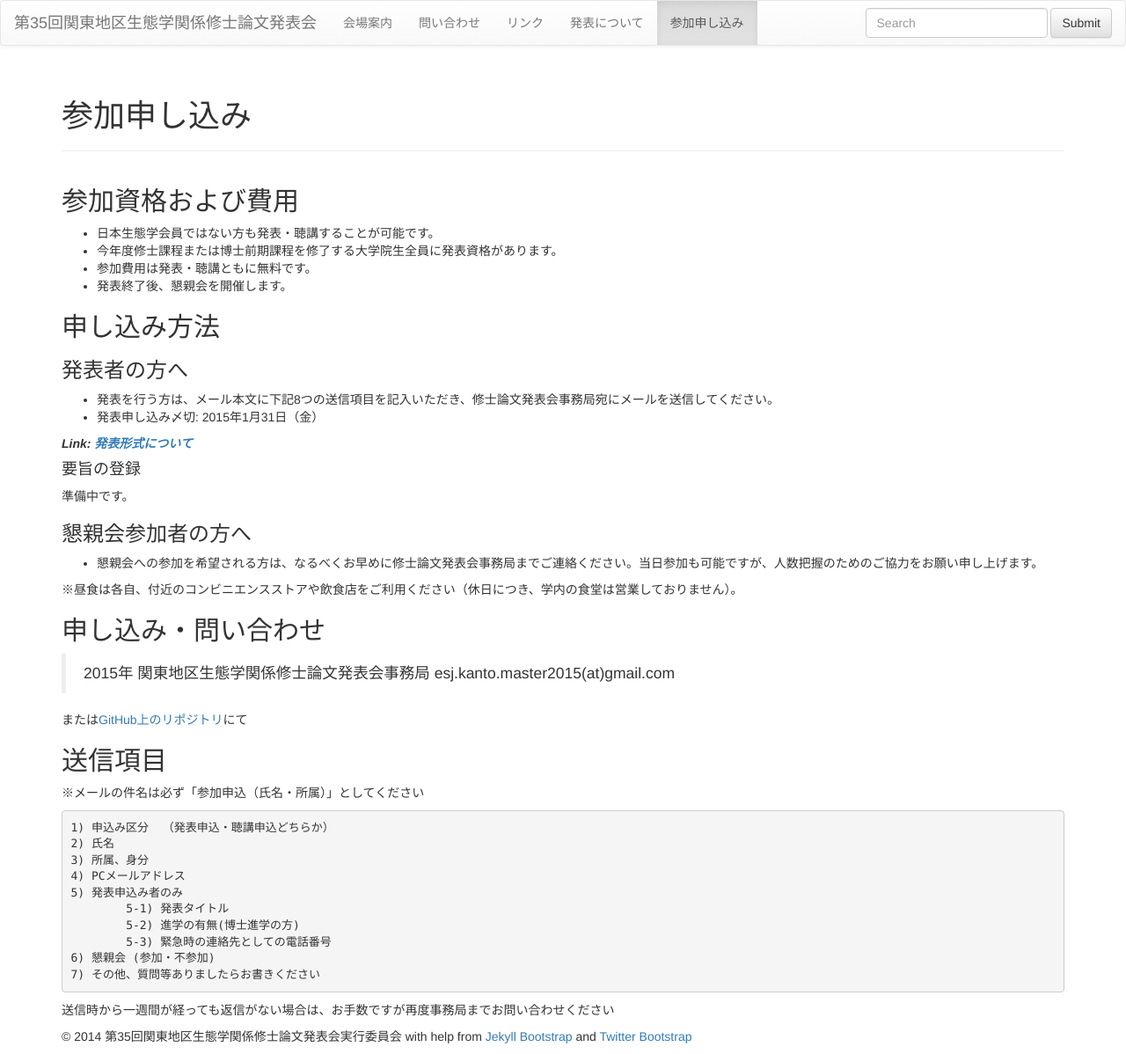
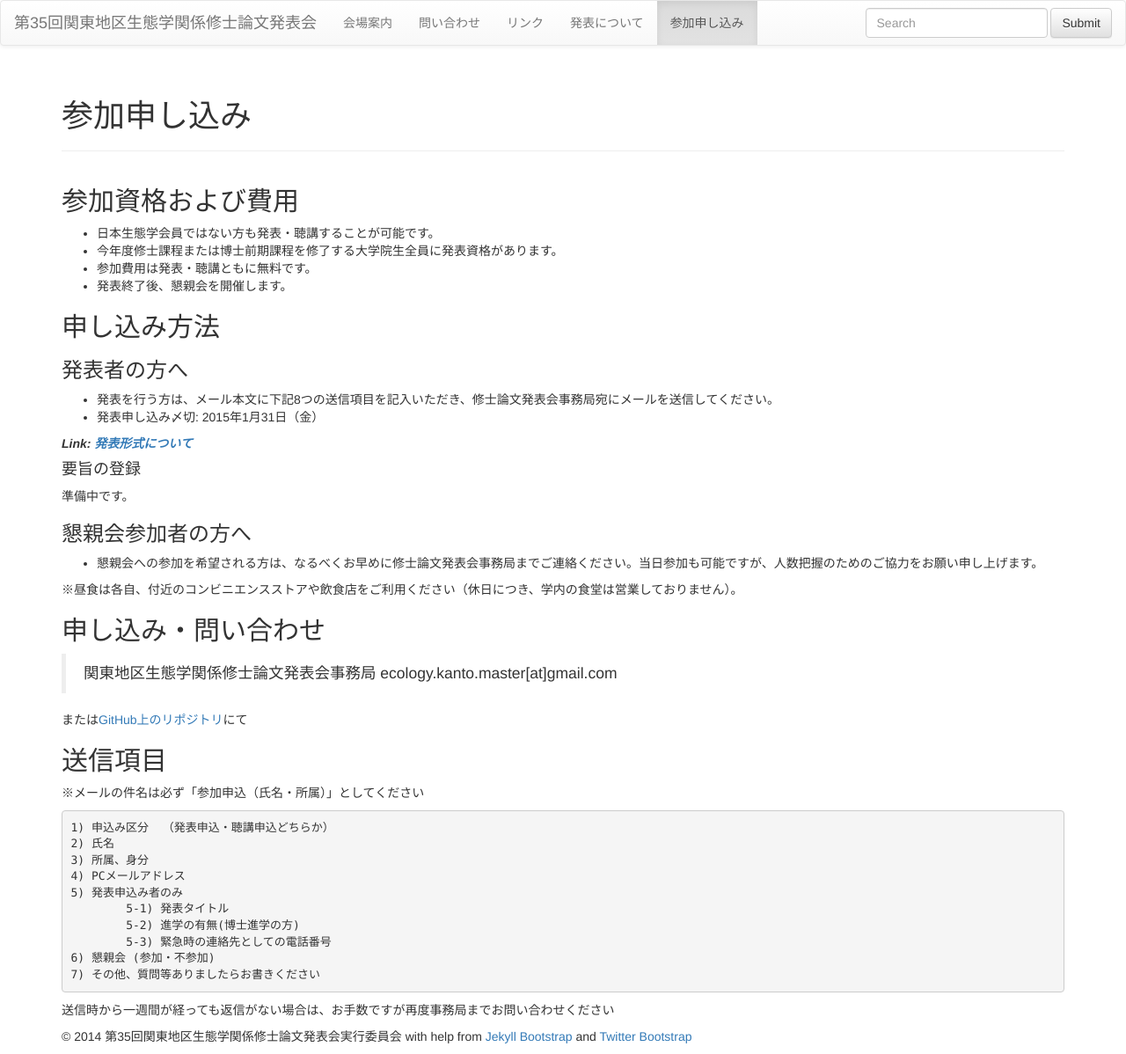
Before and after one commit to esj-kantomaster/esj-kantomaster.github.io, a Jekyll site: the page built from registration.md, in a window 1280 px wide. Shown: the whole page at 88% size. Built offline with Jekyll 4.4.1, drawn with Linux system fonts in a browser that asks for light colours; nearby versions of some CDN libraries; library files that are not in the unit come from our copies.

Commit message:
事務局メールアドレスを変更

```diff
--- a/registration.md
+++ b/registration.md
@@ -34,8 +34,8 @@ group: navigation
 
 ## 申し込み・問い合わせ
 
-> 2015年 関東地区生態学関係修士論文発表会事務局
-> esj.kanto.master2015(at)gmail.com
+> 関東地区生態学関係修士論文発表会事務局
+> ecology.kanto.master[at]gmail.com
 
 または[GitHub上のリポジトリ](https://github.com/esj-kantomaster/esj-kantomaster.github.io/issues)にて
 
```
Also changed, not shown: contact.md (+5 -0 lines), log.md (+4 -3 lines), presentation.md (+1 -1 lines).
